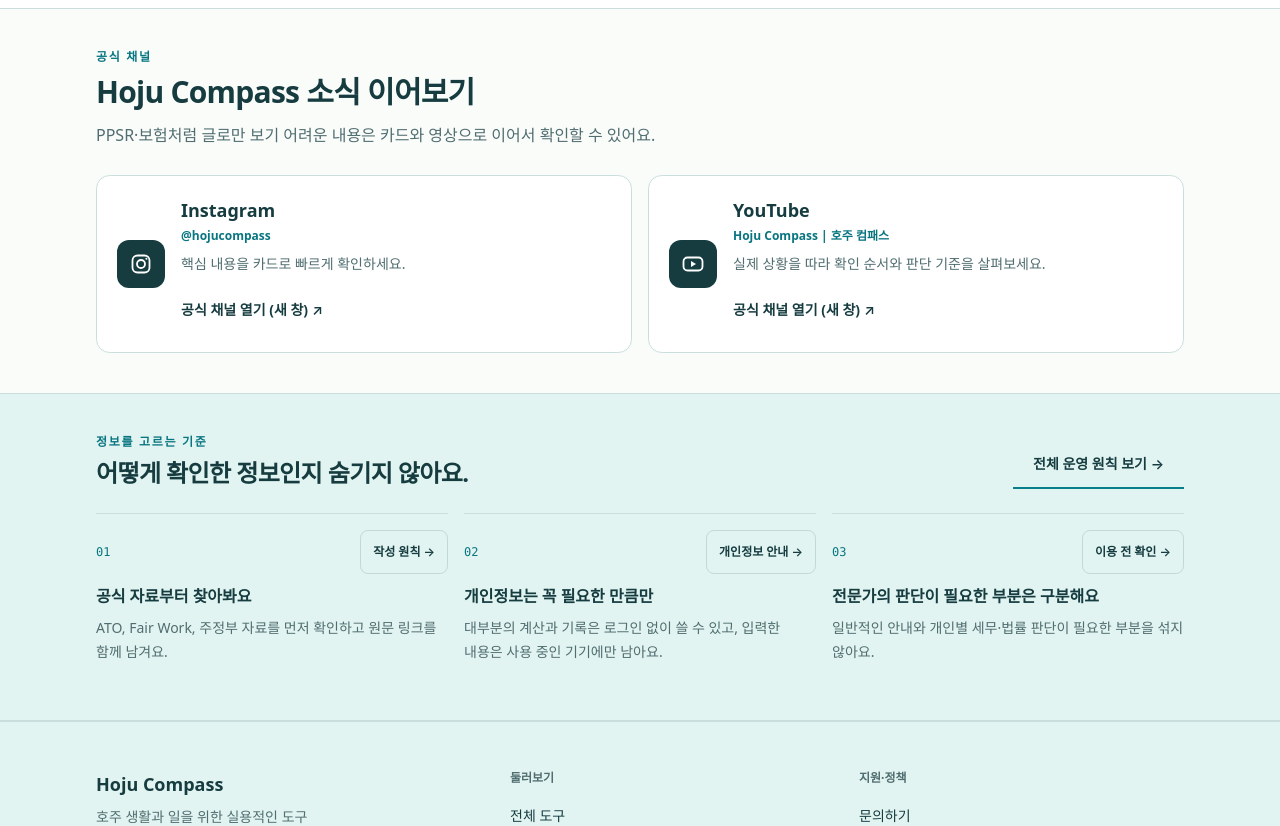
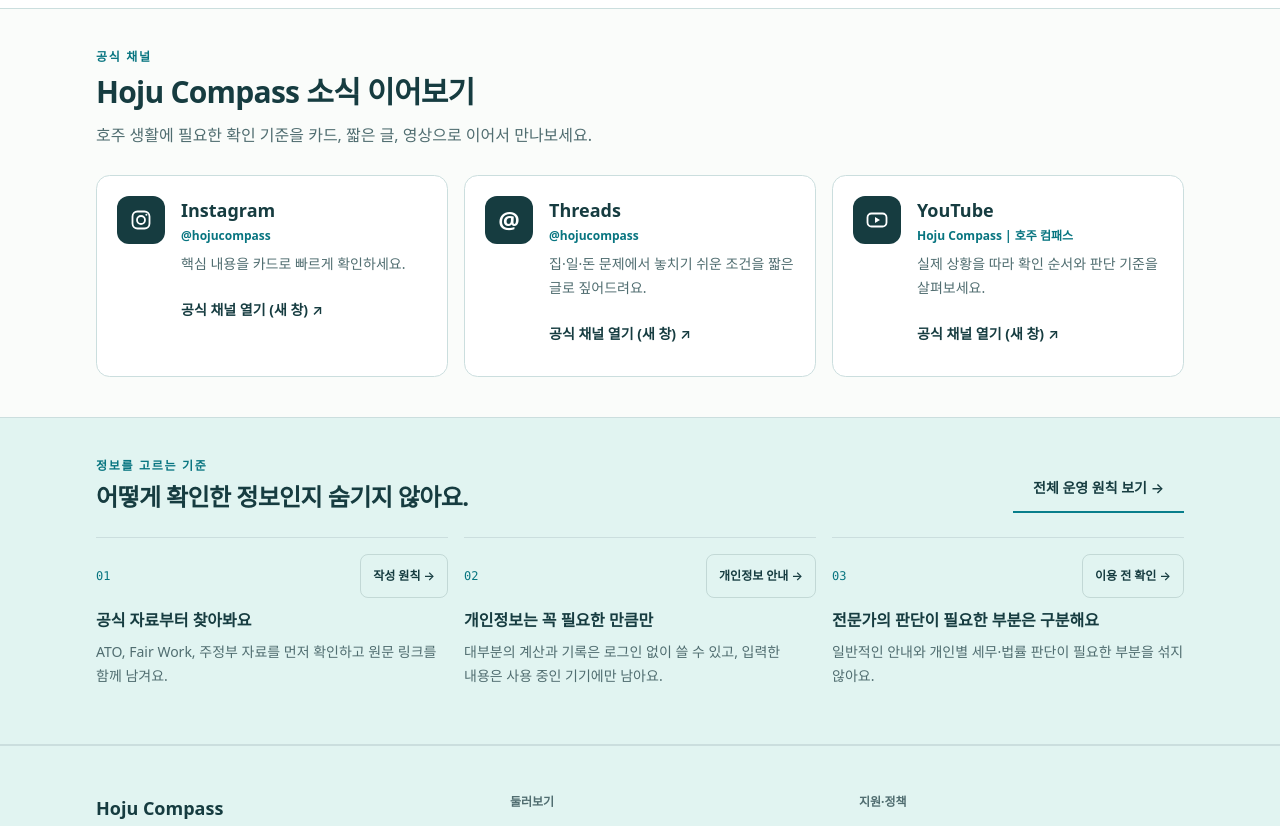
Before and after one commit to jelov219au/aussie-compass, a Next.js app: page / in a window 1280 px wide. Shown: the part 2780-3606 px from the top of the page. Built offline with nearby package versions, Linux system fonts and the light colour scheme; no server answers.

Commit message:
Add the official Threads channel to homepage and footer

```diff
--- a/src/components/layout/Footer.tsx
+++ b/src/components/layout/Footer.tsx
@@ -27,6 +27,7 @@
   ];
   const socialLinks = [
     { label: "Instagram", href: "https://www.instagram.com/hojucompass/" },
+    { label: "Threads", href: "https://www.threads.com/@hojucompass" },
     { label: "YouTube", href: "https://www.youtube.com/channel/UChn-PJcHHVz2XPVhHUkbFkQ" },
   ];
 
--- a/src/components/sections/HomeSocialChannels.tsx
+++ b/src/components/sections/HomeSocialChannels.tsx
@@ -13,6 +13,13 @@
         <circle cx="17.4" cy="6.7" r="1" fill="currentColor" />
       </svg>
     ),
+  },
+  {
+    name: "Threads",
+    handle: "@hojucompass",
+    description: "집·일·돈 문제에서 놓치기 쉬운 조건을 짧은 글로 짚어드려요.",
+    href: "https://www.threads.com/@hojucompass",
+    icon: <span className="text-2xl font-semibold" aria-hidden="true">@</span>,
   },
   {
     name: "YouTube",
@@ -38,18 +45,18 @@
             Hoju Compass 소식 이어보기
           </h2>
           <p className="mt-3 text-sm leading-6 text-muted sm:text-base">
-            PPSR·보험처럼 글로만 보기 어려운 내용은 카드와 영상으로 이어서 확인할 수 있어요.
+            호주 생활에 필요한 확인 기준을 카드, 짧은 글, 영상으로 이어서 만나보세요.
           </p>
         </div>
 
-        <ul className="mt-7 grid gap-4 sm:grid-cols-2">
+        <ul className="mt-7 grid gap-4 md:grid-cols-3">
           {channels.map(channel => (
             <li key={channel.name}>
               <a
                 href={channel.href}
                 target="_blank"
                 rel="noopener noreferrer"
-                className="site-card group flex h-full items-center gap-4 p-5 text-navy"
+                className="site-card group flex h-full items-start gap-4 p-5 text-navy md:flex-col xl:flex-row"
               >
                 <span className="flex h-12 w-12 shrink-0 items-center justify-center rounded-xl bg-navy text-white transition group-hover:bg-navy-light">
                   {channel.icon}
```
